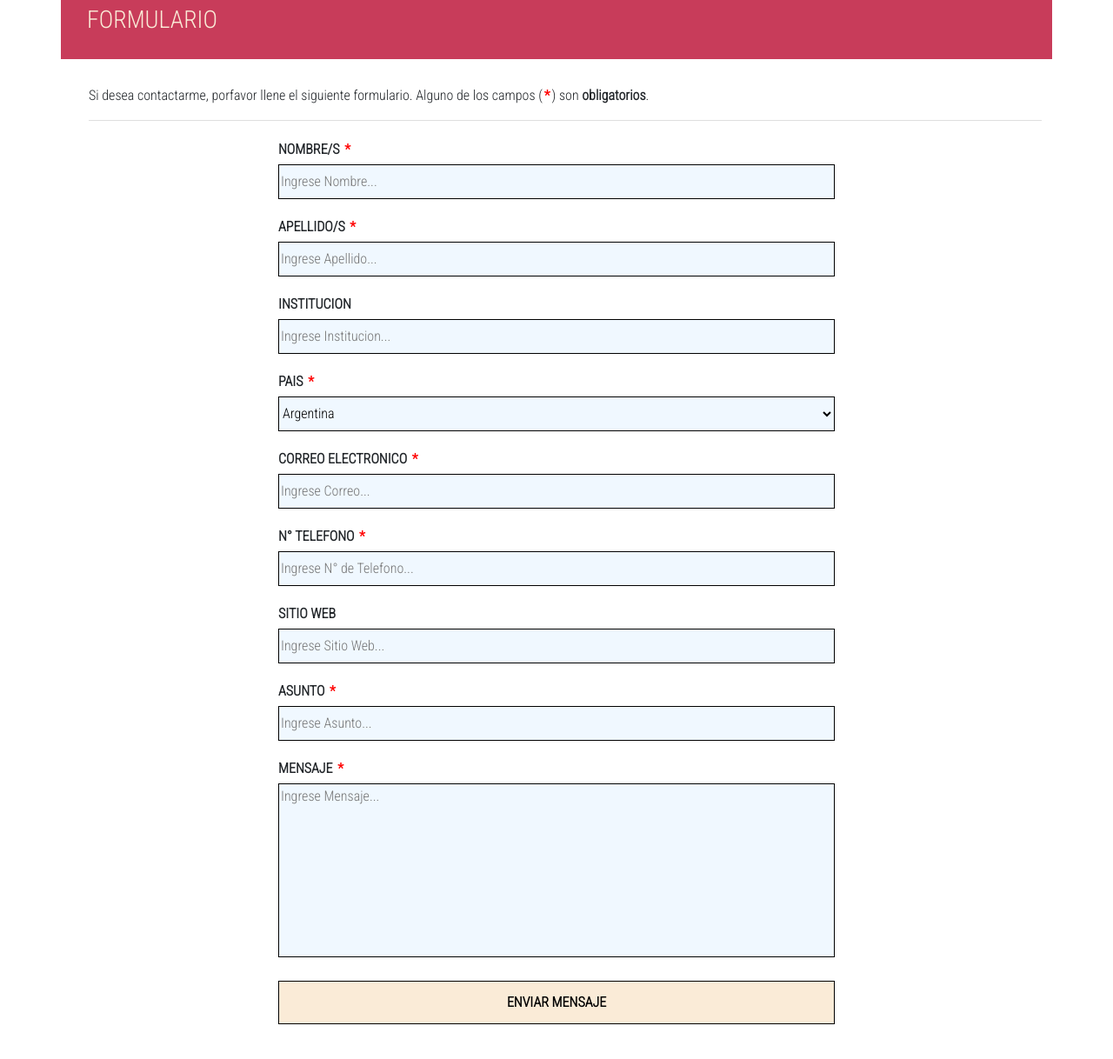
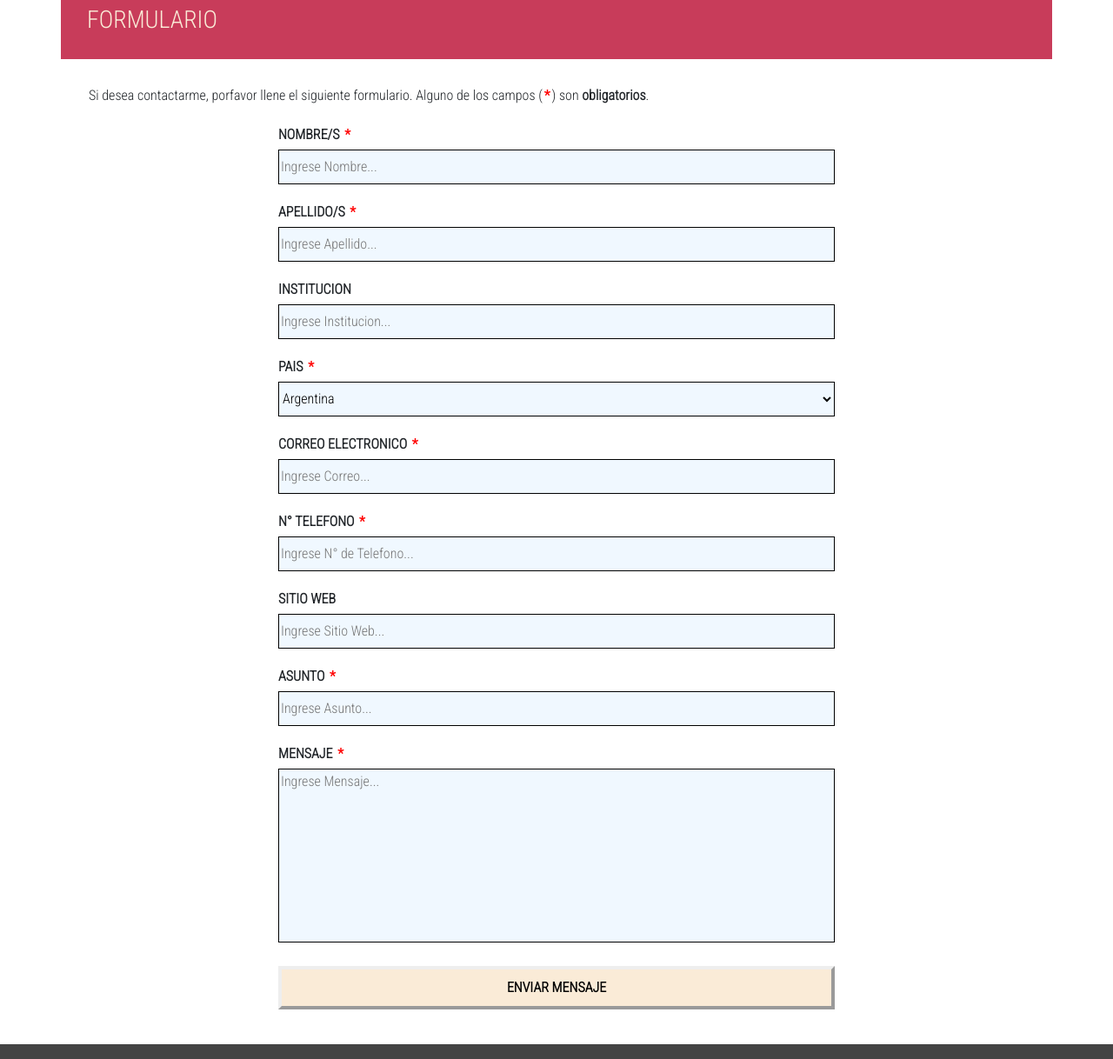
Before and after one commit to NatanielCZN/NatanielCZN.github.io, a plain HTML site: page contacto.html in a window 1280 px wide. Shown: the part 193-1411 px from the top of the page at 87% size. Drawn offline with nearby package versions, Linux system fonts and the light colour scheme.

Commit message:
Pequeños ajustes de posicionamiento

```diff
--- a/contacto.html
+++ b/contacto.html
@@ -64,9 +64,9 @@
             </div>
 
             <div class="requisito">
-                <p>Si desea contactarme, porfavor llene el siguiente formulario. Alguno de los campos (<span
+                <p class="espacio">Si desea contactarme, porfavor llene el siguiente formulario. Alguno de los campos (<span
                         class="obligatorio"><strong>*</strong></span>) son <strong>obligatorios</strong>.</p>
-                <hr />
+
             </div>
 
             <form class="formulario" action="contacto.html" method="get">
--- a/css/estilos.css
+++ b/css/estilos.css
@@ -56,11 +56,14 @@ i {
     background-color: rgb(200, 60, 90);
     color: antiquewhite;
     padding: 40px 0px 20px 30px;
-    margin-bottom: 30px;
 }
 
 .titulo h1 {
     font-size: 70px;
+}
+
+.espacio {
+    padding-top: 30px;
 }
 
 /**
@@ -278,7 +281,7 @@ textarea {
     width: 100%;
     height: 50px;
     background-color: antiquewhite;
-    border: 1px solid;
+    border: 4px outset;
     font-weight: bold;
 }
 
```
Also changed, not shown: index.html (+5 -1 lines).
